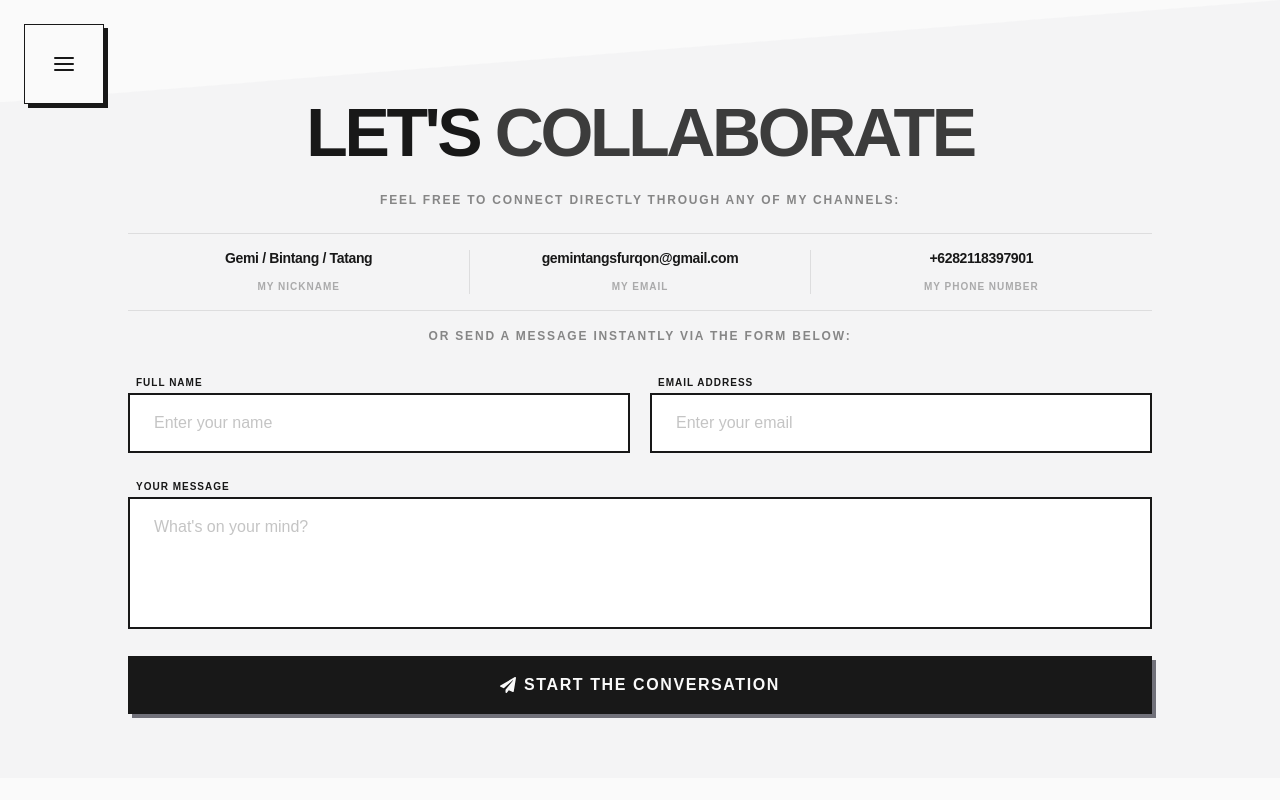
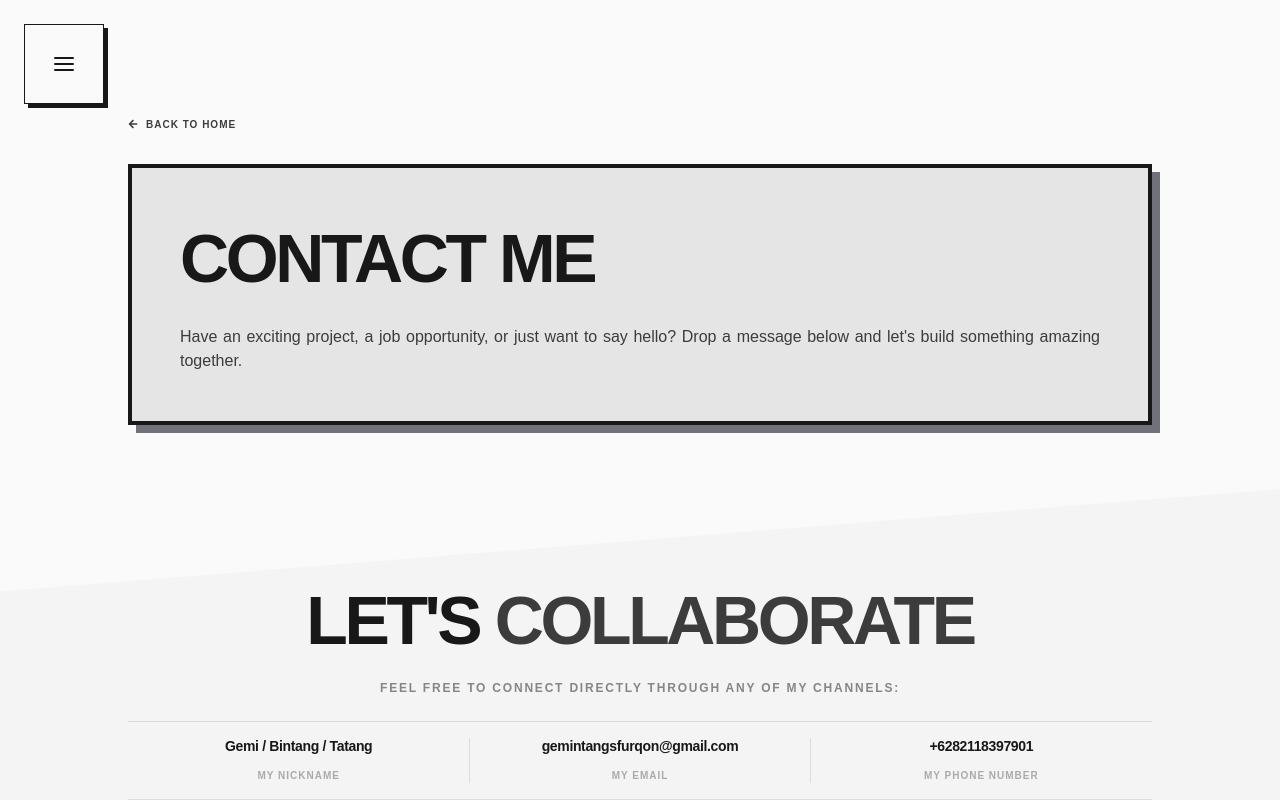
Before and after one commit to gemintangsf/portfolio, a Next.js app: page /contact in a window 1280 px wide. Shown: the top 800 px of the page. Built offline with nearby package versions, Linux system fonts and the light colour scheme; a web font is replaced by a local one.

Commit message:
fix(about): fix ui about page

```diff
--- a/src/app/(pages)/contact/page.tsx
+++ b/src/app/(pages)/contact/page.tsx
@@ -10,5 +10,5 @@ export const metadata: Metadata = {
 };
 
 export default function ContactPage() {
-  return <ContactSection />;
+  return <ContactSection isStandalone />;
 }
--- a/src/app/layout.tsx
+++ b/src/app/layout.tsx
@@ -65,7 +65,7 @@ export default function RootLayout({
           />
 
           <Navbar />
-          <main className="min-h-screen relative z-0">{children}</main>
+          <main className="relative z-0">{children}</main>
           <Footer />
           <SpeedInsights />
         </UIProvider>
--- a/src/components/sections/ContactSection.tsx
+++ b/src/components/sections/ContactSection.tsx
@@ -2,15 +2,41 @@
 
 import { motion, AnimatePresence } from "framer-motion";
 import { useState } from "react";
-import { FaPaperPlane, FaCheckCircle, FaExclamationCircle } from "react-icons/fa";
+import { FaPaperPlane, FaCheckCircle, FaExclamationCircle, FaArrowLeft } from "react-icons/fa";
+import Link from "next/link";
 import { Grid, Stack, Input, Textarea, Button } from "@/components/ui";
 import { useUI } from "@/hooks/useUI";
 import { SITE_CONFIG, SOCIAL_LINKS } from "@/lib/constants";
 
-export default function ContactSection() {
+export interface ContactSectionProps {
+    isStandalone?: boolean;
+}
+
+export default function ContactSection({ isStandalone = false }: ContactSectionProps) {
     const [status, setStatus] = useState<"idle" | "loading" | "success" | "error">("idle");
     const [errorMessage, setErrorMessage] = useState("");
     const { prefilledMessage, setPrefilledMessage } = useUI();
+
+    const headerContainerVariants = {
+        hidden: {},
+        visible: {
+            transition: {
+                staggerChildren: 0.2,
+            },
+        },
+    };
+
+    const headerItemVariants = {
+        hidden: { opacity: 0, y: 50 },
+        visible: {
+            opacity: 1,
+            y: 0,
+            transition: {
+                duration: 0.8,
+                ease: [0.22, 1, 0.36, 1] as const,
+            },
+        },
+    };
 
     const handleSubmit = async (e: React.FormEvent<HTMLFormElement>) => {
         e.preventDefault();
@@ -47,7 +73,42 @@ export default function ContactSection() {
     };
 
     return (
-        <section className="relative w-full px-6 pt-16 pb-12 md:px-[128px] md:pt-[var(--section-pt)] md:pb-[64px] 4k:px-[256px] bg-background-alt overflow-x-hidden z-10">
+        <div className="w-full bg-background overflow-hidden">
+            {isStandalone && (
+                <div className="w-full bg-background pt-28 pb-16 px-6 md:px-[128px] 4k:px-[256px] relative z-10 overflow-hidden">
+                    <motion.div
+                        variants={headerContainerVariants}
+                        initial="hidden"
+                        animate="visible"
+                        className="w-full relative z-10"
+                    >
+                        {/* Back to Home */}
+                        <motion.div variants={headerItemVariants}>
+                            <Link
+                                href="/#projects"
+                                className="inline-flex items-center gap-2 text-[10px] font-bold uppercase tracking-widest text-brand-accent hover:text-brand-base mb-8 transition-colors group"
+                            >
+                                <FaArrowLeft className="group-hover:-translate-x-1 transition-transform" /> Back to Home
+                            </Link>
+                        </motion.div>
+
+                        {/* Page Header */}
+                        <motion.div
+                            variants={headerItemVariants}
+                            className="border-4 border-brand-base p-6 md:p-12 shadow-[8px_8px_0px_0px_var(--color-primary)] bg-brand-highlight flex flex-col justify-between items-start gap-4"
+                        >
+                            <h1 className="text-2xl font-black uppercase tracking-tighter text-brand-base leading-tight">
+                                Contact Me
+                            </h1>
+                            <p className="text-sm md:text-base text-brand-accent font-light mt-2 leading-relaxed text-justify">
+                                Have an exciting project, a job opportunity, or just want to say hello? Drop a message below and let's build something amazing together.
+                            </p>
+                        </motion.div>
+                    </motion.div>
+                </div>
+            )}
+
+            <section className="relative w-full px-6 pt-24 pb-24 md:px-[128px] md:pt-[var(--section-pt)] md:pb-[128px] 4k:px-[256px] bg-background-alt overflow-x-hidden z-10">
                 {/* Slanted Divider */}
                 <div className="absolute top-0 left-0 w-full overflow-hidden leading-[0] pointer-events-none z-0" style={{ height: "var(--divider-height)", minHeight: "var(--divider-min-height)" }}>
                     <svg viewBox="0 0 100 100" preserveAspectRatio="none" className="w-full h-full fill-[var(--background)]">
@@ -224,5 +285,25 @@ export default function ContactSection() {
                 </div>
             </div>
         </section>
+
+        {isStandalone && (
+            <section className="relative w-full px-6 pt-24 pb-24 md:px-[128px] md:pb-[64px] 4k:px-[256px] bg-background-alt overflow-hidden z-10">
+                <motion.div
+                    initial={{ opacity: 0, y: 30 }}
+                    whileInView={{ opacity: 1, y: 0 }}
+                    viewport={{ once: true, margin: "0px 0px -100px 0px" }}
+                    transition={{ duration: 0.8, ease: [0.22, 1, 0.36, 1] }}
+                    className="w-full relative z-10 flex justify-center"
+                >
+                    <Link
+                        href="/#projects"
+                        className="inline-flex items-center gap-3 px-8 py-4 bg-brand-base text-background border-2 border-brand-base text-[10px] uppercase tracking-[0.25em] font-black shadow-[4px_4px_0px_0px_var(--color-primary)] hover:shadow-[6px_6px_0px_0px_var(--color-primary)] hover:-translate-x-0.5 hover:-translate-y-0.5 active:translate-x-0 active:translate-y-0 active:shadow-none transition-all duration-200"
+                    >
+                        <FaArrowLeft /> Back to Home
+                    </Link>
+                </motion.div>
+            </section>
+        )}
+    </div>
     );
 }
```
Lines whose indentation alone changed are shown as unchanged.
